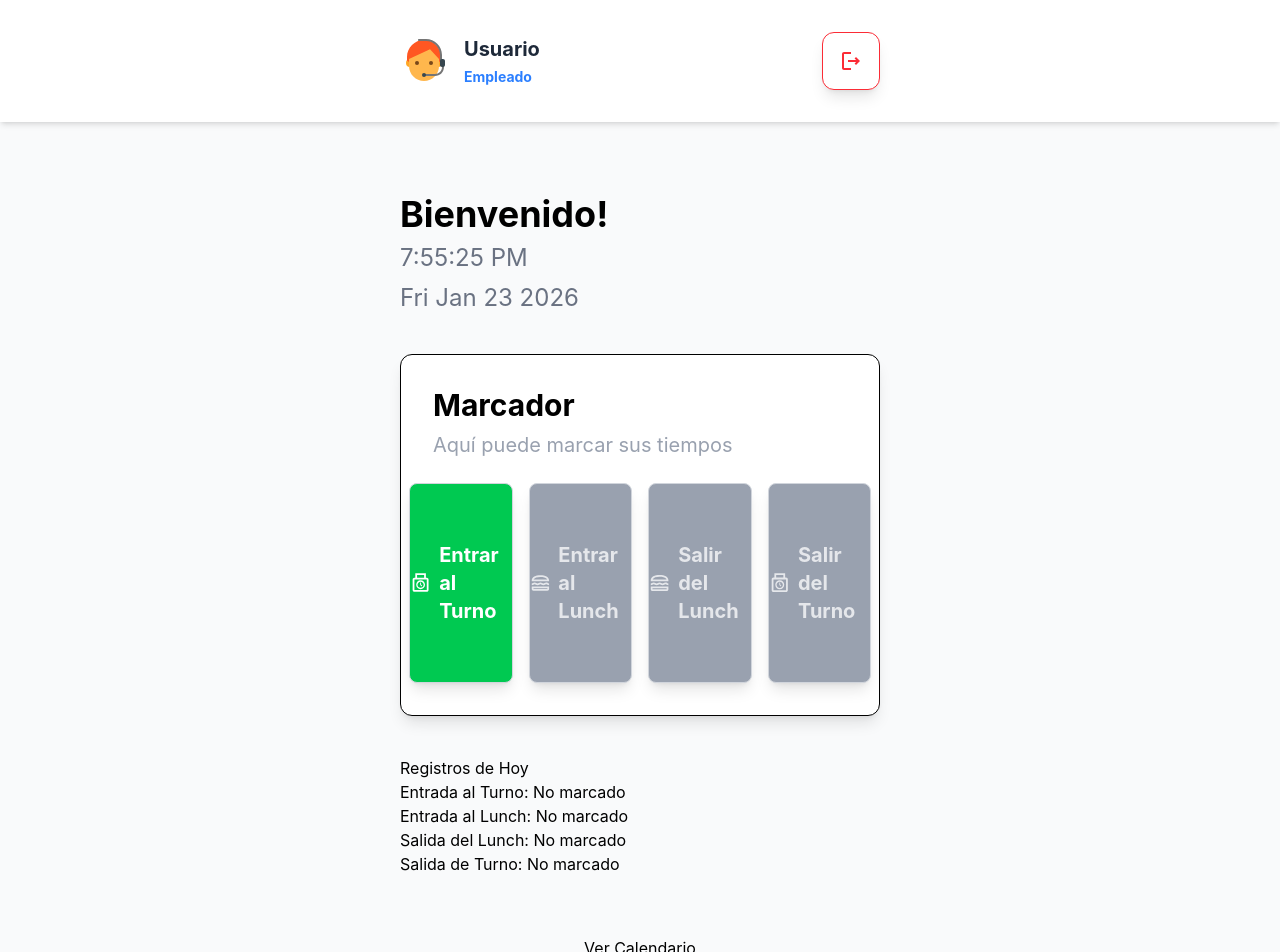
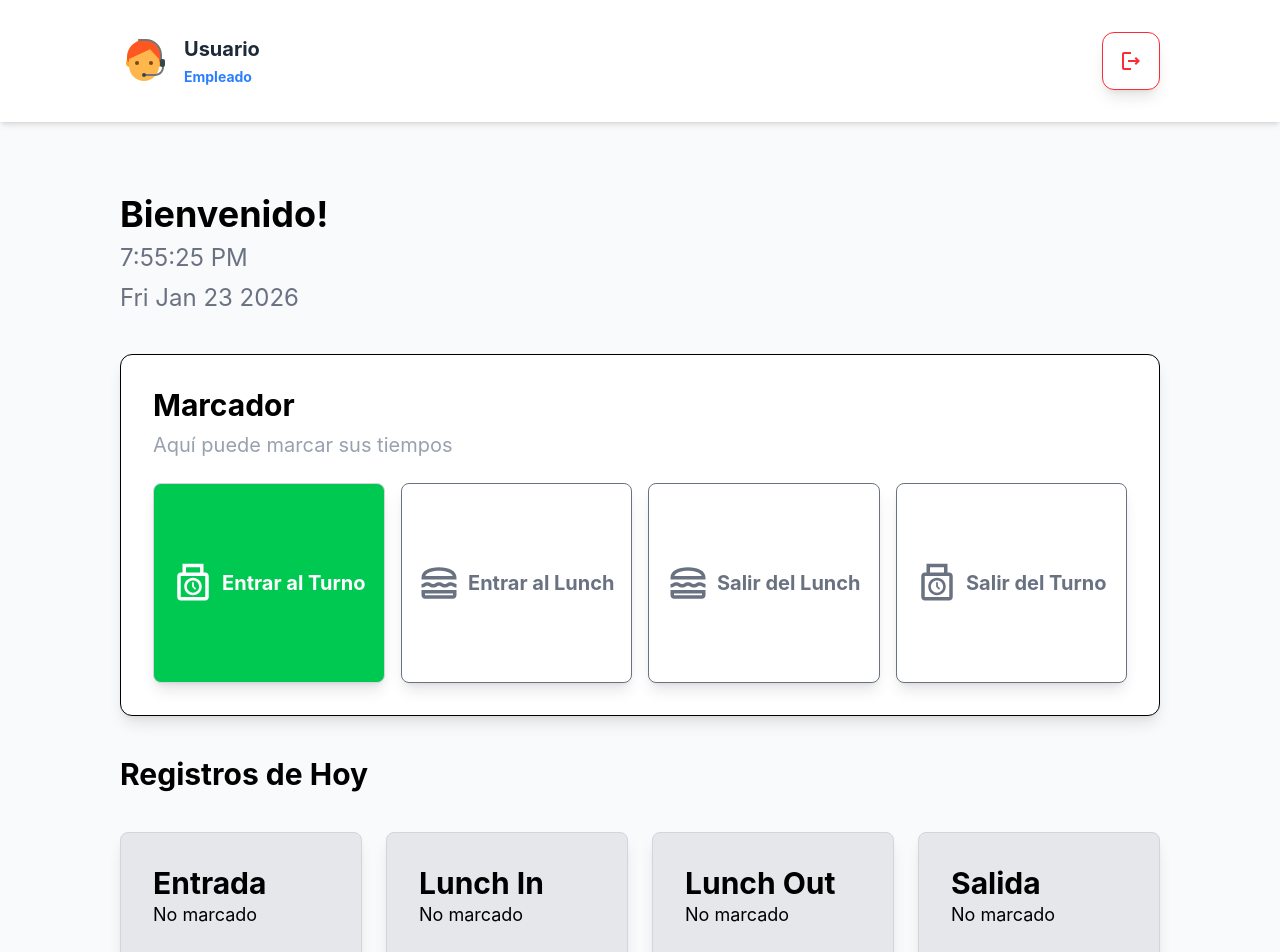
Before and after one commit to mijunior325/Horarios-APP-web1.0, a React (Vite) app: page /marcador in a window 1280 px wide. Shown: the top 952 px of the page. Built offline with nearby package versions, Linux system fonts and the light colour scheme; no server answers.

Commit message:
agregue tamano dinamico de los componentes

```diff
--- a/src/components/Button.jsx
+++ b/src/components/Button.jsx
@@ -1,9 +1,9 @@
 import React from 'react'
 
 function Button({ onClick, className, label, disabled, icon }) {
-  const baseClass = "text-xl font-bold w-1/4 gap-2 h-50 shadow-lg border border-gray-300 rounded-lg flex justify-center items-center transition-colors duration-200";
+  const baseClass = "text-xl font-bold w-1/4 gap-2 sm:h-30 lg:h-50 md:w-full sm:w-full shadow-lg border border-gray-300 rounded-lg flex justify-center items-center transition-colors duration-200";
   const enabledClass = "text-white cursor-pointer";
-  const disabledClass = "bg-gray-400 text-gray-200 cursor-not-allowed hover:bg-gray-400";
+  const disabledClass = "bg-white text-gray-500 border border-gray-500 cursor-not-allowed hover:bg-gray-400";
   // Remove color classes from className if disabled
   const filteredClassName = disabled
     ? className?.replace(/bg-(green|amber|red)-500|hover:bg-(green|amber|red)-700/g, "")
--- a/src/components/InfoCard.jsx
+++ b/src/components/InfoCard.jsx
@@ -1,8 +1,11 @@
 import React from 'react'
 
-function InfoCard(status, label, description, icon) {
+function InfoCard({label, description}) {
   return (
-    <div className='flex flex-col text-black p-2'>InfoCard</div>
+    <div className='flex flex-col items-start text-black p-8 bg-gray-200 rounded-lg w-1/4 sm:h-30 lg:h-50 md:w-full sm:w-full shadow-lg border border-gray-300'>
+        <p className= "font-bold text-3xl">{label}</p>
+        <p className="text-lg">{description}</p>
+    </div>
   )
 }
 
--- a/src/pages/Marcador.jsx
+++ b/src/pages/Marcador.jsx
@@ -15,6 +15,7 @@ import { MdOutlineLogout } from "react-icons/md";
 import { FcAssistant } from "react-icons/fc";
 import { MdOutlinePunchClock, MdOutlineLunchDining } from "react-icons/md";
 import Button from "../components/Button"
+import InfoCard from '../components/InfoCard';
 
 
 export default function Marcador({ allUsers, getRecords }) {
@@ -132,7 +133,7 @@ export default function Marcador({ allUsers, getRecords }) {
   return (
     <div className="flex flex-col gap-10 justify-start min-h-screen bg-gray-50">
       {/* Top Nav Bar */}
-      <div className="w-full flex flex-row justify-between p-8 px-100 bg-white shadow-md items-center">
+      <div className="w-full flex flex-row justify-between p-8 xl:px-30 md:px-8 bg-white shadow-md items-center">
 
         {/* Profile View */}
         <div className="flex items-center gap-4">
@@ -157,7 +158,7 @@ export default function Marcador({ allUsers, getRecords }) {
       </div>
 
     {/* Body */}
-      <div className="flex flex-col p-8 px-100 gap-10">
+      <div className="flex flex-col p-8 xl:px-30 md:px-8 sm:px-8 px-100 gap-10">
         {/* section top text */}
         <div className='flex flex-row justify-beteen w-full'>
           <div className="flex flex-col gap-2">
@@ -178,7 +179,7 @@ export default function Marcador({ allUsers, getRecords }) {
             </div>
             {/* Button Section Marcador */}
 
-          <div className="w-full flex flex-row gap-4 justify-center items-center">
+          <div className="w-full flex lg:flex-row md:flex-col sm:flex-col gap-4 justify-center items-center">
             <Button label="Entrar al Turno" onClick={marcarEntradaTurno} disabled={entradaTurno !== null} className="bg-green-500 hover:bg-green-700" icon={<MdOutlinePunchClock size={42}/>}/>
             <Button label="Entrar al Lunch" onClick={marcarEntradaLunch} disabled={openLunch === true || open === false} className="bg-amber-500 hover:bg-amber-700" icon={<MdOutlineLunchDining size={42}/>} />
             <Button label="Salir del Lunch" onClick={marcarSalidaLunch} disabled={openLunch === false || open === false} className="bg-amber-500 hover:bg-amber-700" icon={<MdOutlineLunchDining size={42}/>}/>
@@ -187,13 +188,15 @@ export default function Marcador({ allUsers, getRecords }) {
           </div>
         </div>
 
-
-        <div className="registros">
-          <h2>Registros de Hoy</h2>
-          <p>Entrada al Turno: {entradaTurno ? entradaTurno.toLocaleString() : 'No marcado'}</p>
-          <p>Entrada al Lunch: {entradaLunch ? entradaLunch.toLocaleString() : 'No marcado'}</p>
-          <p>Salida del Lunch: {salidaLunch ? salidaLunch.toLocaleString() : 'No marcado'}</p>
-          <p>Salida de Turno: {salidaTurno ? salidaTurno.toLocaleString() : 'No marcado'}</p>
+        {/* Registros Section */}
+        <div className="flex flex-col gap-10 w-full">
+           <p className="text-3xl text-black font-bold">Registros de Hoy</p>
+           <div className='flex lg:flex-row md:flex-col sm:flex-col gap-6 justify-start items-start'>
+              <InfoCard label="Entrada" description={entradaTurno ? entradaTurno.toLocaleString() : 'No marcado'}/>
+              <InfoCard label="Lunch In" description={entradaLunch ? entradaLunch.toLocaleString() : 'No marcado'}/>
+              <InfoCard label="Lunch Out" description={salidaLunch ? salidaLunch.toLocaleString() : 'No marcado'}/>
+              <InfoCard label="Salida" description={salidaTurno ? salidaTurno.toLocaleString() : 'No marcado'}/>
+           </div>
         </div>
 
         <button onClick={() => setDisplayCalendar(true)} className="calendar-button" style={{ marginTop: 20}}>
```
